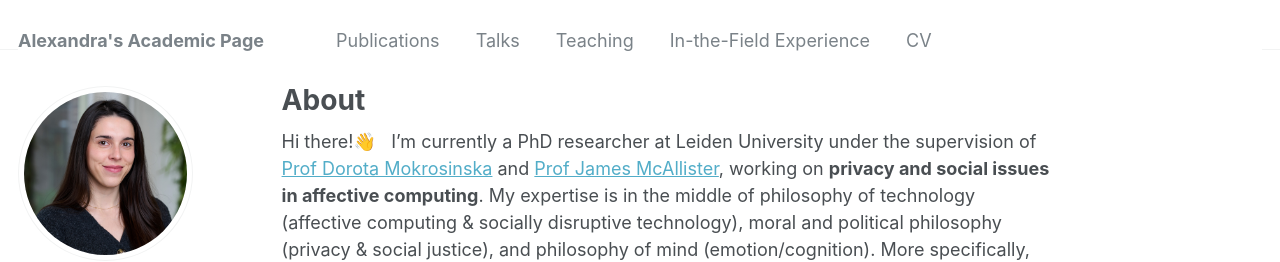
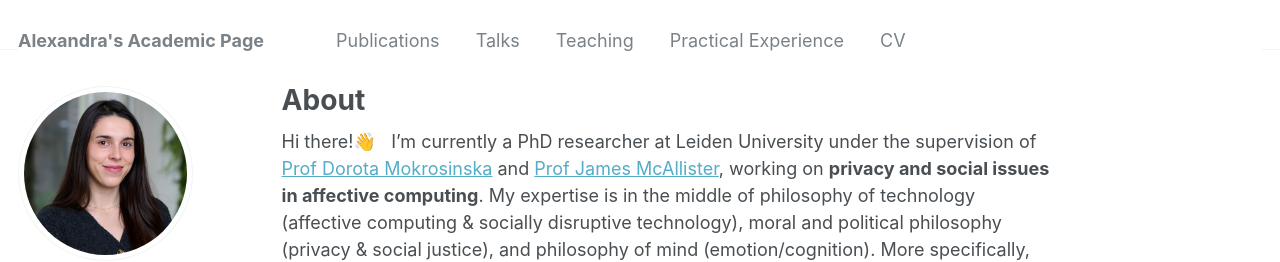
Before and after one commit to AlexandraPregent/AlexandraPregent.github.io, a Jekyll site: the page built from _pages/about.md, in a window 1280 px wide. Shown: the top 262 px of the page. Built offline with Jekyll 4.4.1, drawn with Linux system fonts in a browser that asks for light colours; some web fonts are replaced.

Commit message:
Update navigation.yml

```diff
--- a/_data/navigation.yml
+++ b/_data/navigation.yml
@@ -9,7 +9,7 @@ main:
   - title: "Teaching"
     url: /teaching/
 
-  - title: "In-the-Field Experience"
+  - title: "Practical Experience"
     url: /portfolio/
 
   - title: "CV"
```
